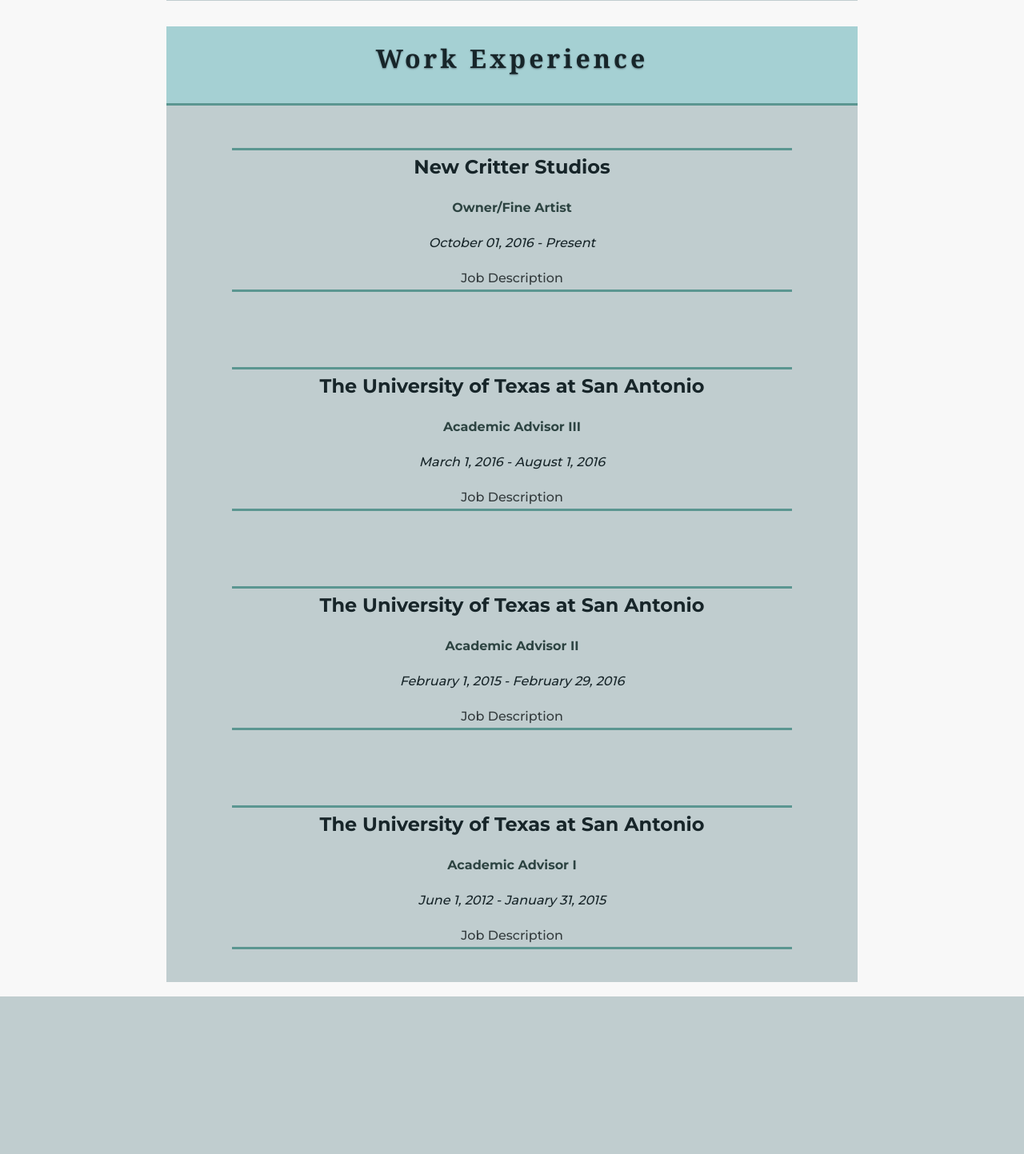
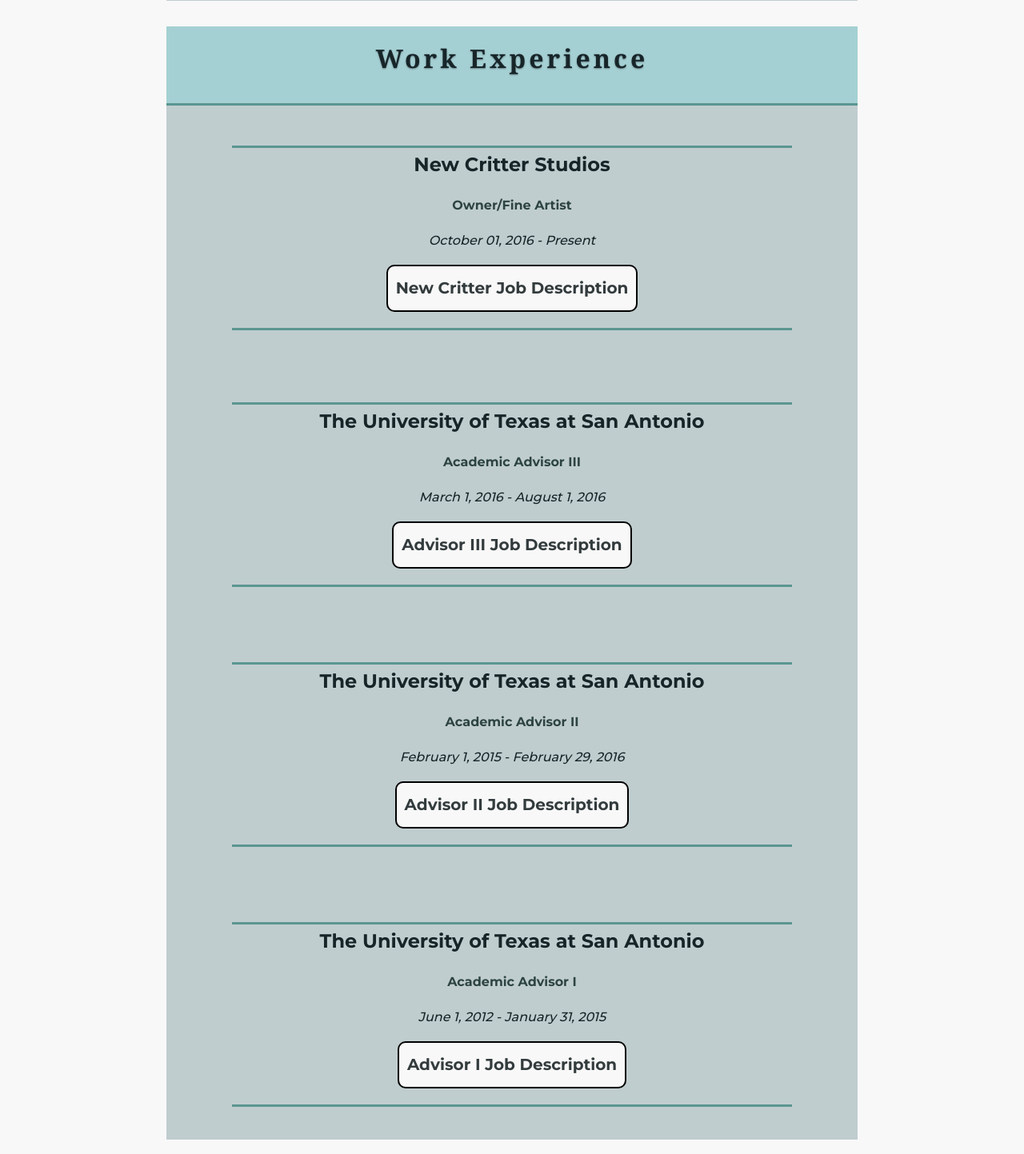
Before and after one commit to Kjschwoerke/Blue-Site, a PHP site: page /resume/resume.html in a window 1280 px wide. Shown: the part 1817-3260 px from the top of the page at 80% size. Before the commit the page ends 3063 px from the top, so only its background shows below. Run offline with PHP 8.4, Linux system fonts and the light colour scheme; some libraries are stand-ins or nearby versions.

Commit message:
changed links to buttons for job details

```diff
--- a/resume/resume-style.css
+++ b/resume/resume-style.css
@@ -24,6 +24,50 @@ html{
     text-decoration: none;
     color: #172529;
 }
+
+button {
+    color:#333b3d;
+    margin-bottom: 1em;
+    font-family: 'Montserrat', sans-serif;
+    font-weight: 700;
+    font-style: normal;
+    font-size: 1.25rem;
+    border: solid black 2px;
+    border-radius: 10px;
+    padding: 0.5em;
+    position: relative;
+    overflow:hidden;
+    background: none;
+    z-index: 1;
+    cursor: pointer;
+    transition:         0.025s ease-in;
+    -o-transition:      0.025s ease-in;
+    -ms-transition:     0.025s ease-in;
+    -moz-transition:    0.025s ease-in;
+    -webkit-transition: 0.025s ease-in;
+
+  }
+
+button {
+    background-color: #f8f8f8;
+  }
+
+button:before {
+    content: "";
+    position: absolute;
+    background: #58abb183;
+    bottom: 0;
+    left: 0;
+    right: 0;
+    top: 100%;
+    z-index: -1;
+    -webkit-transition: top .15s ease-in;
+    transition: top .15s ease-in;
+}
+
+button:hover:before {
+    top: 0;
+  }
 
 #current-page {
     color: #172529;
@@ -92,7 +136,6 @@ nav {
     margin-right: auto;
     text-align: center;
     text-decoration: none;
-
 }
 
 .portrait-image {
@@ -131,9 +174,6 @@ nav ul li{
     background-color: transparent;
     text-decoration: none;
     margin-bottom: 0.75rem;
-
-    /* margin-right: auto;
-    margin-left: auto; */
 }
 
 nav ul li:first-child{
@@ -197,18 +237,6 @@ body nav ul a li {
     font-style: italic;
     font-size: .75rem;
 }
-
-/* .paragraph-container p:first-letter {
-    font-size: 2rem;
-    font-weight: 550;
-    letter-spacing: .15rem;
-    color: #5b9691;
-    text-shadow: 0px 1px 2px rgba(34,42,54,0.46);
-}
-
-.paragraph-container p::first-line {
-    line-height: 1;
-} */
 
 .paragraph-container .skills {
     display: flex;
@@ -325,24 +353,6 @@ body nav ul a li {
     font-style: italic;
 }
 
-
-/* @keyframes header {
-    from {transform:scale(1);
-   }
-
-   to {transform:scale(1.055)     translateY(-0.5rem);
-
-    text-shadow: 0px 2px 4px rgba(34,42,54,0.46);;
-   }
-}
-
-.resume {
-   animation-name: header;
-   animation-duration: 0.5s;
-   animation-iteration-count: 2;
-   animation-direction: alternate;
-   animation-delay: 0.0s;
-} */
 
 /* Media Queries */
 @media only screen and (max-width: 600px) {
--- a/resume/resume.html
+++ b/resume/resume.html
@@ -21,27 +21,17 @@
 <!--Top Left SVG Shape-->
 <svg version="1.1" path id="Layer_1" xmlns="http://www.w3.org/2000/svg" xmlns:xlink="http://www.w3.org/1999/xlink" x="0px" y="0px"
 viewBox="0 0 1920 1080" style="enable-background:new 0 0 1920 1080;" xml:space="preserve">
-    <!-- <style type="text/css">
-	.st0{fill:#FFFFFF;stroke:#000000;stroke-miterlimit:10;}
-    </style> -->
-        <polygon class="st0" points="-71.5,337.5 1149.5,-14.5 -49.5,-14.5 "/>
+<polygon class="st0" points="-71.5,337.5 1149.5,-14.5 -49.5,-14.5 "/>
 </svg>
 
 <svg version="1.2" path id="Layer_2" xmlns="http://www.w3.org/2000/svg" xmlns:xlink="http://www.w3.org/1999/xlink" x="0px" y="0px"
 	 viewBox="0 0 1920 1080" style="enable-background:new 0 0 1920 1080;" xml:space="preserve">
-    <!-- <style type="text/css">
-	    .st0{fill:#FFFFFF;stroke:#000000;stroke-miterlimit:10;}
-    </style> -->
-        <polygon class="st1" points="298.5,-17.5 2557.5,250.5 2333.5,-139.5 "/>
+<polygon class="st1" points="298.5,-17.5 2557.5,250.5 2333.5,-139.5 "/>
 </svg>
 
 <div class="grid-container">
         <nav class='desktop-nav'>
                 <ul>
-                        <!-- <a href="../index.html"><li>Home</li></a>
-                        <a href="../about/about.html"><li>About</li></a>
-                        <a href="../contact/contact.html"><li>Contact</li></a>
-                        <a href="../portfolio/portfolio.html"><li>Portfolio</li></a> -->
                 <a href="../index.html"><li>Home</li></a>
                 <a href="../about/about.html"><li>About</li></a>
                 <li id="current-page">Resume</li>
@@ -82,7 +72,6 @@ viewBox="0 0 1920 1080" style="enable-background:new 0 0 1920 1080;" xml:space="
 <div class="resume-bottom-bar">
 
 <div class="footer-icons">
-
     <a href="https://codepen.io/kjschwoerke/" target="_blank"><i class="fab fa-codepen" aria-lable ="link to codepen"><span class="sr-only">link to codepen profile</span></i></a>
 
     <a href="https://medium.com/@kenneths_65292" target="_blank"><i class="fab fa-medium" aria-lable ="link to medium"><span class="sr-only">link to meduim profile</span></i></a>
@@ -194,7 +183,7 @@ viewBox="0 0 1920 1080" style="enable-background:new 0 0 1920 1080;" xml:space="
         October 01, 2016 - Present
     </p>
 
-    <a href="./Job_Descriptions/job-descriptions.html#Artist" target="_blank">Job Description</a>
+    <button onclick="window.open('./Job_Descriptions/job-descriptions.html#Artist','newwindow');" target="_blank">New Critter Job Description</button>
 
 </article>
 </div>
@@ -211,8 +200,7 @@ viewBox="0 0 1920 1080" style="enable-background:new 0 0 1920 1080;" xml:space="
         March 1, 2016 - August 1, 2016
     </p>
 
-    <a href="./Job_Descriptions/job-descriptions.html#AdvisorIII" target="_blank">Job Description</a>
-
+    <button onclick="window.open('./Job_Descriptions/job-descriptions.html#AdvisorIII','newwindow');" target="_blank">Advisor III Job Description</button>
 </article>
 </div>
 
@@ -228,8 +216,7 @@ viewBox="0 0 1920 1080" style="enable-background:new 0 0 1920 1080;" xml:space="
         February 1, 2015 - February 29, 2016
     </p>
 
-    <a href="./Job_Descriptions/job-descriptions.html#AdvisorII" target="_blank">Job Description</a>
-
+    <button onclick="window.open('./Job_Descriptions/job-descriptions.html#AdvisorII','newwindow');" target="_blank">Advisor II Job Description</button>
 </article>
 </div>
 
@@ -245,7 +232,7 @@ viewBox="0 0 1920 1080" style="enable-background:new 0 0 1920 1080;" xml:space="
         June 1, 2012 - January 31, 2015
     </p>
 
-    <a href="./Job_Descriptions/job-descriptions.html#AdvisorI" target="_blank">Job Description</a>
+    <button onclick="window.open('./Job_Descriptions/job-descriptions.html#AdvisorI','newwindow');" target="_blank">Advisor I Job Description</button>
 
 </article>
 </div>
```
Also changed, not shown: 1 other file.
